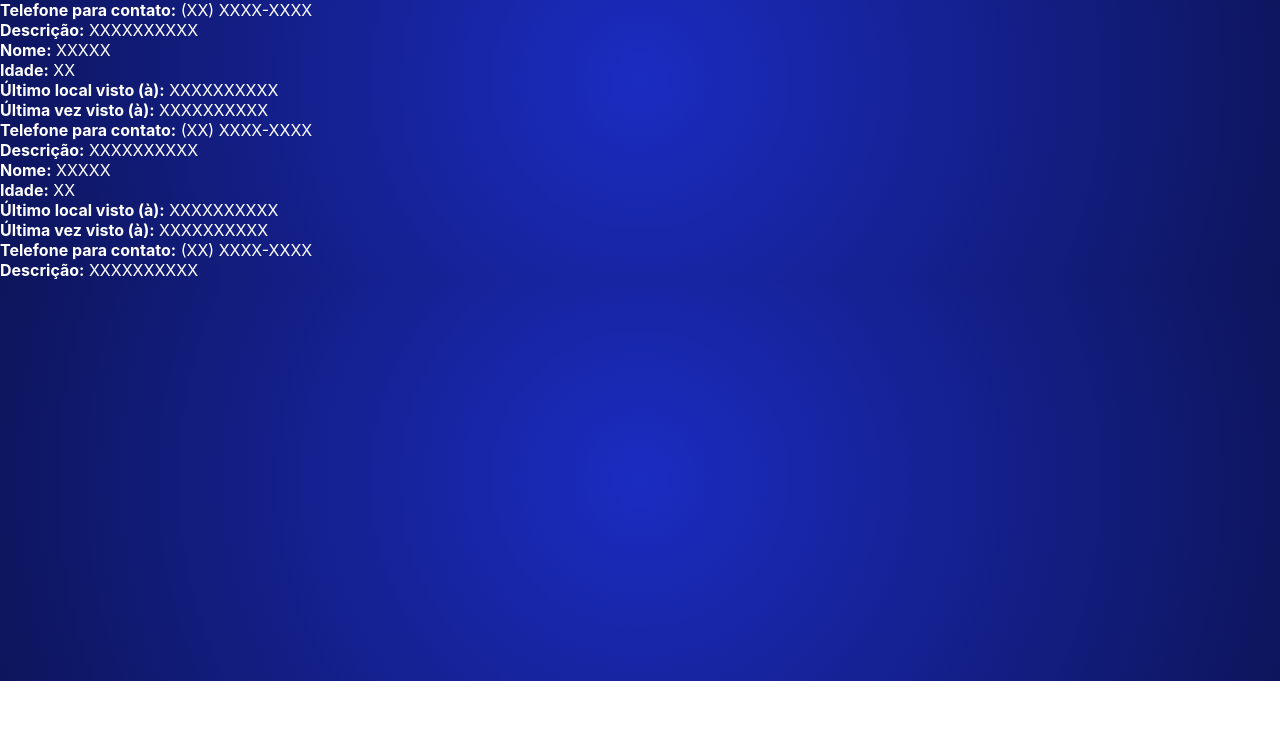
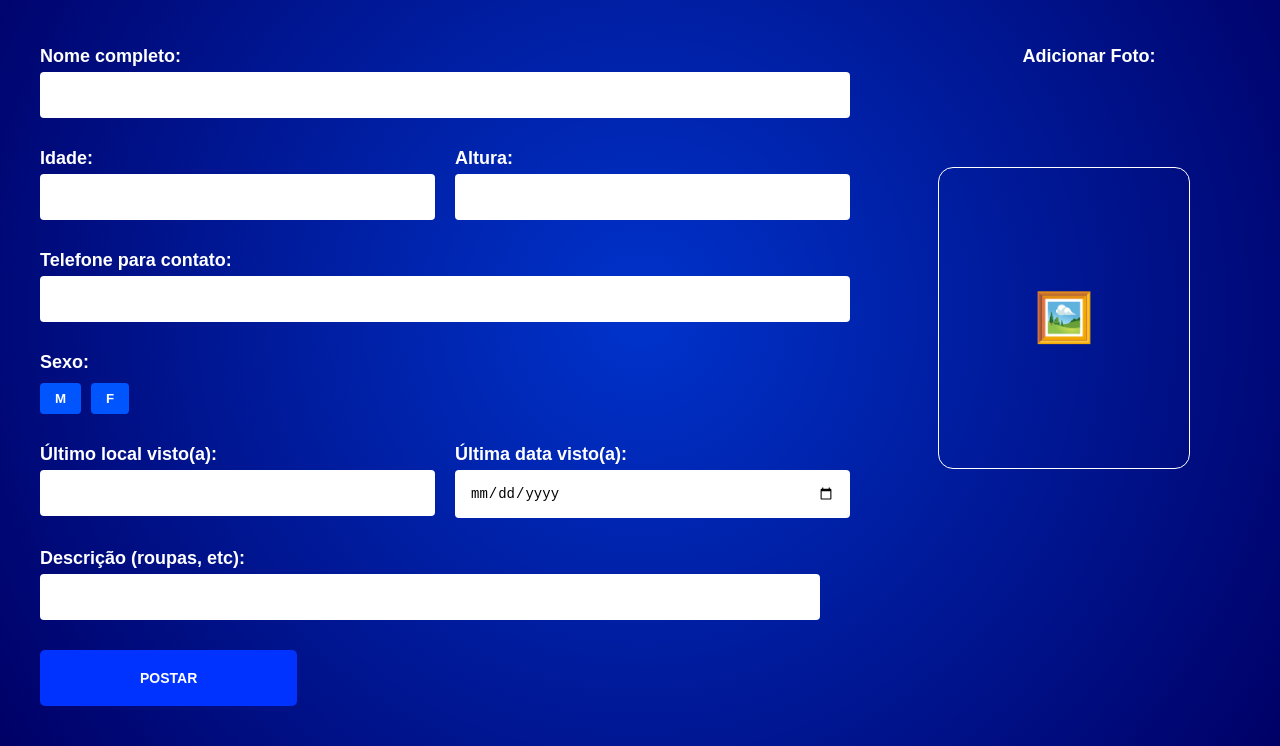
Before and after one commit to mzmorelli/TCC-Orbit, a plain HTML site: page SiteOrbit/registrar.html in a window 1280 px wide. Shown: the part 119-865 px from the top of the page. Before the commit the page ends 800 px from the top, so only its background shows below. Drawn offline with Linux system fonts and the light colour scheme; files that its build step writes are made by us from their sources.

Commit message:
Update registrar.html

```diff
--- a/SiteOrbit/registrar.html
+++ b/SiteOrbit/registrar.html
@@ -3,52 +3,61 @@
 <head>
   <meta charset="UTF-8">
   <title>Notificar Desaparecimento</title>
-  <link rel="stylesheet" href="style.css">
+  <link rel="stylesheet" href="css/registrar.css">
 </head>
-
 <body>
-
   <h1>NOTIFICAR DESAPARECIMENTO</h1>
 
-  <div class="cards">
+  <div class="container">
+    <form>
+      <label>Nome completo:</label>
+      <input type="text">
 
-    <div class="card">
-      <div class="img-placeholder"></div>
-      <div class="info">
-        <b>Nome:</b> XXXXX<br>
-        <b>Idade:</b> XX<br>
-        <b>Último local visto (à):</b> XXXXXXXXXX<br>
-        <b>Última vez visto (à):</b> XXXXXXXXXX<br>
-        <b>Telefone para contato:</b> (XX) XXXX-XXXX<br>
-        <b>Descrição:</b> XXXXXXXXXX
+      <div class="row">
+        <div class="column">
+          <label>Idade:</label>
+          <input type="text">
+        </div>
+        <div class="column">
+          <label>Altura:</label>
+          <input type="text">
+        </div>
       </div>
-    </div>
 
-    <div class="card">
-      <div class="img-placeholder"></div>
-      <div class="info">
-        <b>Nome:</b> XXXXX<br>
-        <b>Idade:</b> XX<br>
-        <b>Último local visto (à):</b> XXXXXXXXXX<br>
-        <b>Última vez visto (à):</b> XXXXXXXXXX<br>
-        <b>Telefone para contato:</b> (XX) XXXX-XXXX<br>
-        <b>Descrição:</b> XXXXXXXXXX
+      <label>Telefone para contato:</label>
+      <input type="text">
+
+      <label>Sexo:</label>
+      <div class="sexo-buttons">
+        <button type="button">M</button>
+        <button type="button">F</button>
       </div>
-    </div>
 
+      <div class="row">
+        <div class="column">
+          <label>Último local visto(a):</label>
+          <input type="text">
+        </div>
+        <div class="column">
+          <label>Última data visto(a):</label>
+          <input type="date">
+        </div>
+      </div>
 
-    <div class="card">
-      <div class="img-placeholder"></div>
-      <div class="info">
-        <b>Nome:</b> XXXXX<br>
-        <b>Idade:</b> XX<br>
-        <b>Último local visto (à):</b> XXXXXXXXXX<br>
-        <b>Última vez visto (à):</b> XXXXXXXXXX<br>
-        <b>Telefone para contato:</b> (XX) XXXX-XXXX<br>
-        <b>Descrição:</b> XXXXXXXXXX
+      <label>Descrição (roupas, etc):</label>
+      <div class="descricao">
+        <input type="text">
       </div>
+
+      <div class="postar">
+        <button type="submit">POSTAR</button>
+      </div>
+    </form>
+
+    <div class="foto-container">
+      <label>Adicionar Foto:</label>
+      <div class="foto-placeholder"></div>
     </div>
   </div>
-
 </body>
 </html>
```
